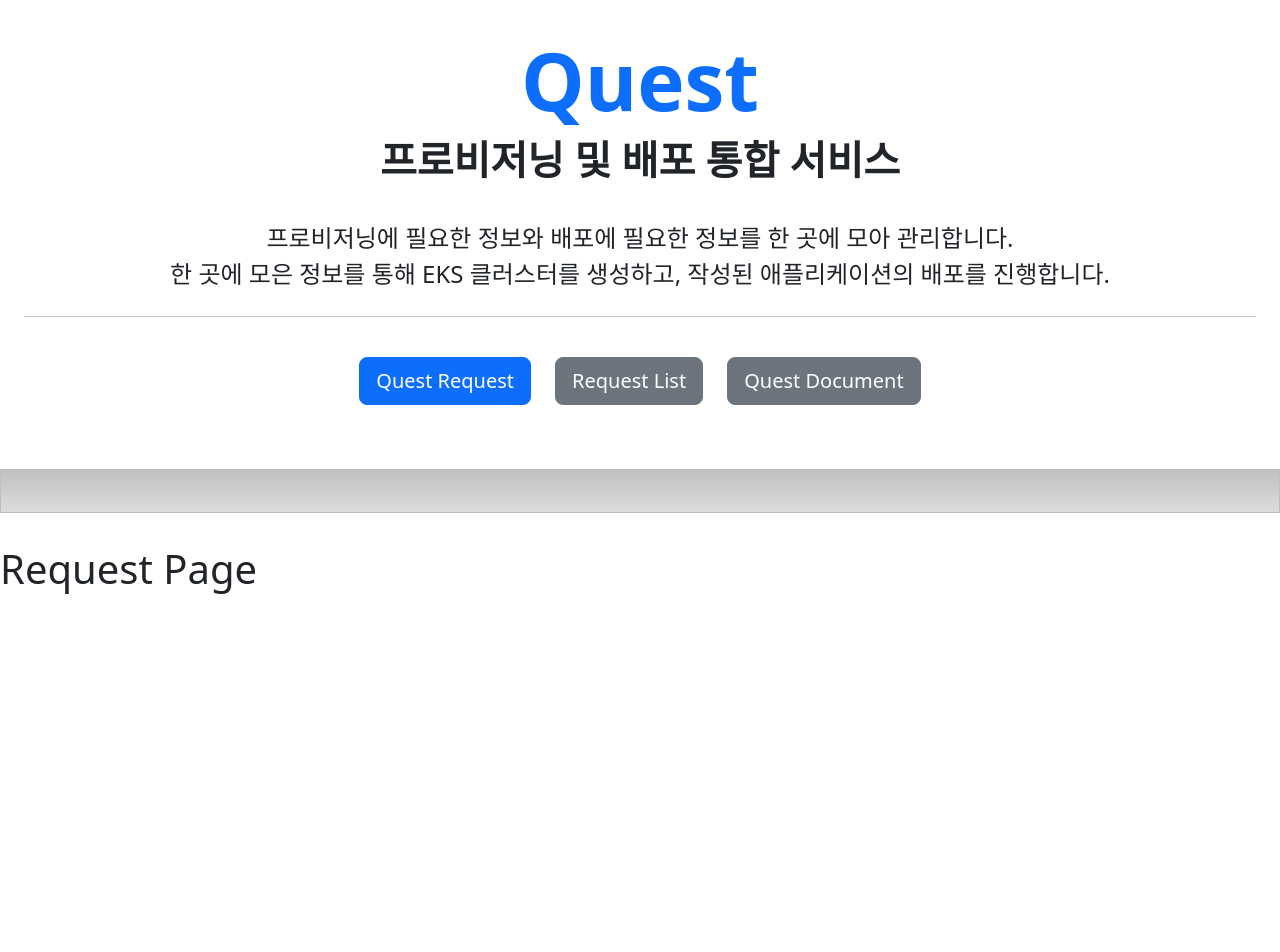
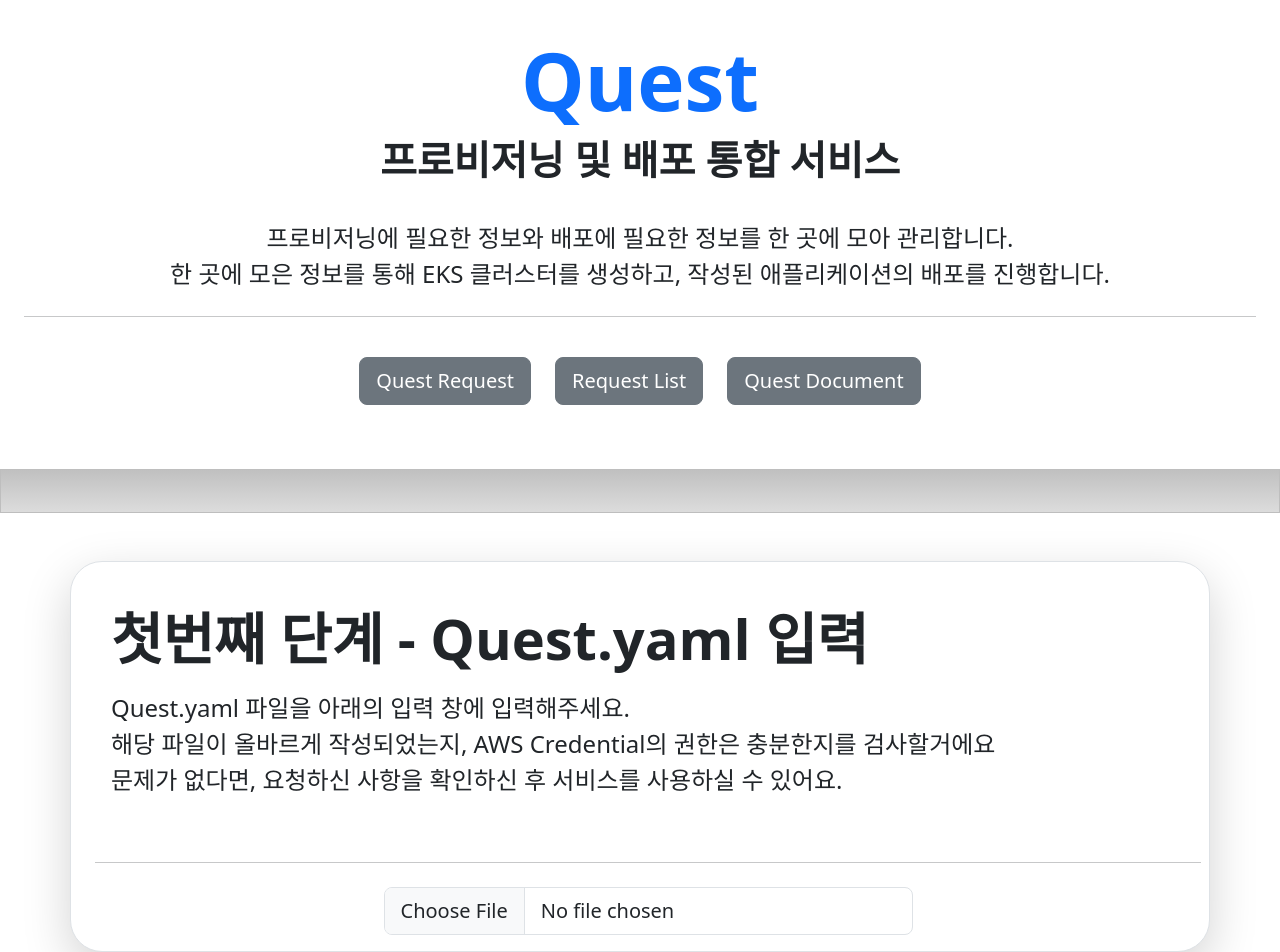
Before and after one commit to Choiwonwong/NBA-WebServer, a React (Create React App) app: page /request in a window 1280 px wide. Shown: the top 952 px of the page. Before the commit the page ends 800 px from the top, so only its background shows below. Built offline with nearby package versions, Linux system fonts and the light colour scheme.

Commit message:
File Input Form 개발 중

```diff
--- a/src/components/ButtonLink.js
+++ b/src/components/ButtonLink.js
@@ -5,7 +5,7 @@
 
 function ButtonLink({ to, nextPage, currentPage, variant, text, cName }) {
   return (
-    <Link to={to} currentPage={currentPage}>
+    <Link to={to} currentpage={currentPage}>
       <Button
         variant={currentPage === nextPage ? variant : "secondary"}
         size="lg"
--- a/src/components/Hero.js
+++ b/src/components/Hero.js
@@ -8,7 +8,7 @@
   return (
     <>
       <div className="px-4 py-3 my-4 text-center">
-        <Link to="/" currentPage="MainPage" style={{ textDecoration: "none" }}>
+        <Link to="/" currentpage="MainPage" style={{ textDecoration: "none" }}>
           <h1 className="display-1 fw-bold lh-1 mb-3">Quest</h1>
         </Link>
         <div className="col-lg-12 mb-4">
@@ -31,7 +31,7 @@
             <ButtonLink
               to="/request"
               nextPage="RequestPage"
-              currentPage={currentPage}
+              currentpage={currentPage}
               variant="primary"
               text="Quest Request"
               cName="hover-questRequest"
@@ -39,7 +39,7 @@
             <ButtonLink
               to="/request-list"
               nextPage="RequestListPage"
-              currentPage={currentPage}
+              currentpage={currentPage}
               variant="success"
               text="Request List"
               cName="hover-requestList"
@@ -47,7 +47,7 @@
             <ButtonLink
               to="/document"
               nextPage="DocumentPage"
-              currentPage={currentPage}
+              currentpage={currentPage}
               variant="info"
               text="Quest Document"
               cName="hover-questDocu"
--- /dev/null
+++ b/src/components/RequestCard.js
@@ -0,0 +1,54 @@
+import React from "react";
+import "./MainCard.css";
+import { Container, Row, Col } from "react-bootstrap";
+import Form from "react-bootstrap/Form";
+
+function RequestCard(props) {
+  return (
+    <Container className="my-5">
+      <Row className="p-4 pb-0 pe-lg-2 pt-lg-4 align-items-center rounded-5 border shadow-lg card">
+        <Col lg={11.5} className="p-4 p-lg-3 pt-lg-4">
+          <h1 className="display-4 fw-bold lh-1">{props.title}</h1>
+          <p
+            className="lead"
+            style={{
+              fontSize: 24,
+              paddingTop: "1rem",
+              paddingBottom: "0.5rem",
+            }}
+          >
+            {props.description.split("\n").map((line, index) => (
+              <React.Fragment key={index}>
+                {line}
+                <br />
+              </React.Fragment>
+            ))}
+          </p>
+        </Col>
+        <hr className="my-4"></hr>
+        <Form.Group
+          controlId="formFileLg"
+          className="mb-3"
+          style={{ width: "50%" }}
+        >
+          <Form.Control
+            type="file"
+            size="lg"
+            onChange={(event) => {
+              const selectedFile = event.target.files[0];
+              const reader = new FileReader();
+              reader.onload = (e) => {
+                const fileContent = e.target.result;
+                console.log("File Content: ", fileContent);
+              };
+              // Read the file as text
+              reader.readAsText(selectedFile);
+            }}
+          />
+        </Form.Group>
+      </Row>
+    </Container>
+  );
+}
+
+export default RequestCard;
--- a/src/pages/MainPage.js
+++ b/src/pages/MainPage.js
@@ -26,7 +26,7 @@
 function MainPage() {
   return (
     <>
-      <Hero currentPage="MainPage" />
+      <Hero currentpage="MainPage" />
       <MainCard
         title="쉽고 통합된 프로비저닝 및 배포 서비스"
         description={QuestRequestDesc}
@@ -35,7 +35,7 @@
         buttonText={"Quest Request"}
         useButton={true}
       />
-      <hr class="my-4"></hr>
+      <hr className="my-4"></hr>
       <MainCard
         title="Quest.yaml 메뉴얼"
         description={QuestDocuDesc}
@@ -44,7 +44,7 @@
         buttonLink={"/document"}
         useButton={true}
       />
-      <hr class="my-4"></hr>
+      <hr className="my-4"></hr>
       <MainCard
         title="Quest 목록"
         description={QuestListDesc}
@@ -55,7 +55,7 @@
       />
       <Divider />
       <MainCard title="NBA Team 소개" description={TeamDesc} />
-      <hr class="my-4"></hr>
+      <hr className="my-4"></hr>
       <MyCarousel />
     </>
   );
--- a/src/pages/RequestPage.js
+++ b/src/pages/RequestPage.js
@@ -2,14 +2,23 @@
 
 import React from "react";
 import Hero from "../components/Hero";
+import RequestCard from "../components/RequestCard";
+
+const introDesc = `Quest.yaml 파일을 아래의 입력 창에 입력해주세요.
+해당 파일이 올바르게 작성되었는지, AWS Credential의 권한은 충분한지를 검사할거에요
+문제가 없다면, 요청하신 사항을 확인하신 후 서비스를 사용하실 수 있어요.`;
 
 function RequestPage() {
+  const [requestProgress, setRequestProgress] = React.useState(0);
   return (
-    <main>
+    <>
       <Hero currentPage="RequestPage" />
-      <h1>Request Page</h1>
-      {/* 내용을 여기에 추가하세요 */}
-    </main>
+      <RequestCard
+        title={"첫번째 단계 - Quest.yaml 입력"}
+        description={introDesc}
+        useButton={false}
+      />
+    </>
   );
 }
 
```
